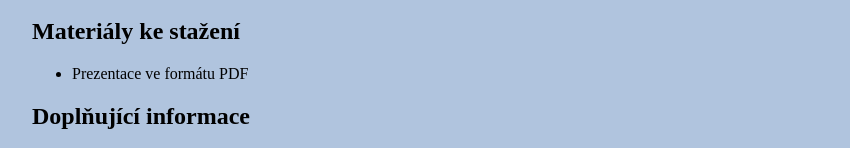
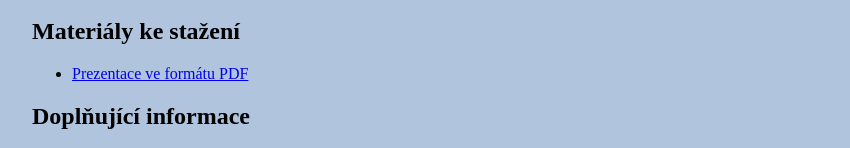
Before and after one commit to moraveczd/BrNOC-2025-El-mikroskop, a plain HTML site: page Web/index.html in a window 1280 px wide. Shown: the part 181-329 px from the top of the page, without its empty margins (208-1058 px from the left). Drawn offline with Linux system fonts and the light colour scheme.

Commit message:
Finalizace

```diff
--- a/Web/index.html
+++ b/Web/index.html
@@ -44,7 +44,7 @@
   <h2>Materiály ke stažení</h2>
 
   <ul>
-    <li>Prezentace ve formátu PDF</li>
+    <li><a href="ElMikroskop.pdf" target="_blank">Prezentace ve formátu PDF</a></li>
   </ul>
 
   <h2>Doplňující informace</h2>
```
Also changed, not shown: Presentation/img/AFM-FTIR-photograph.jpg (added), Presentation/img/Granat_zoniert.jpg (added), Presentation/img/Otevreni-Centra-elektronove-mikroskopie_UFM.jpg (added), 2 other files.
